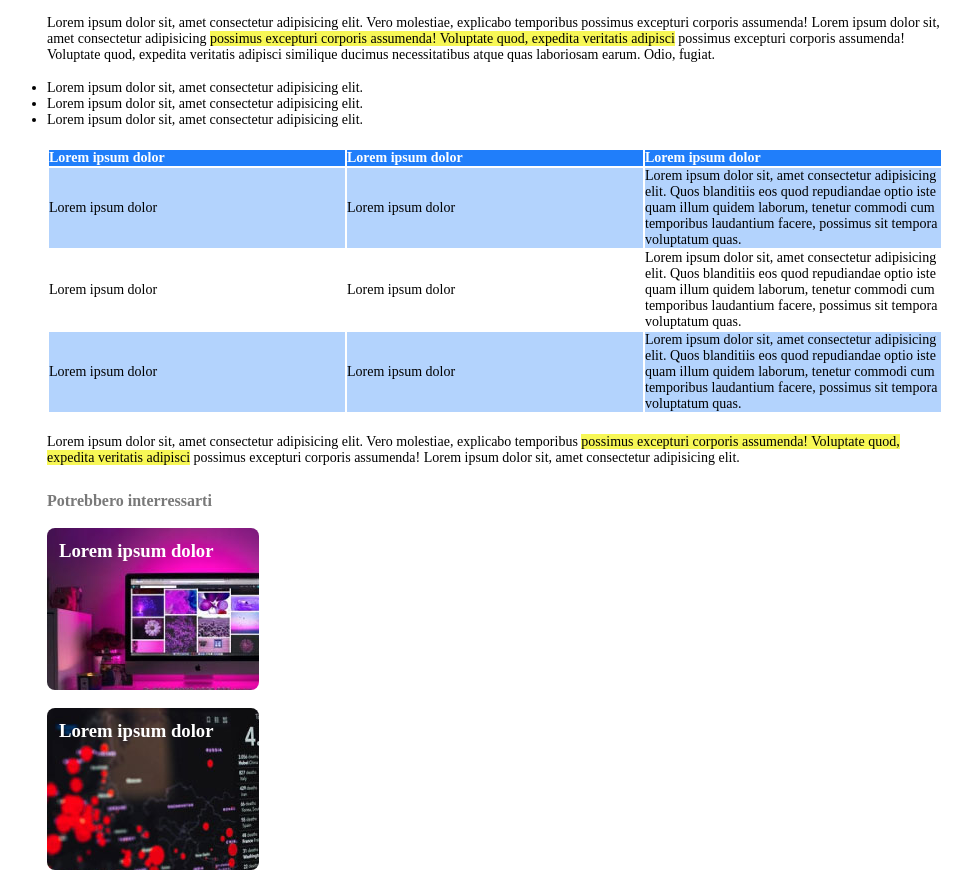
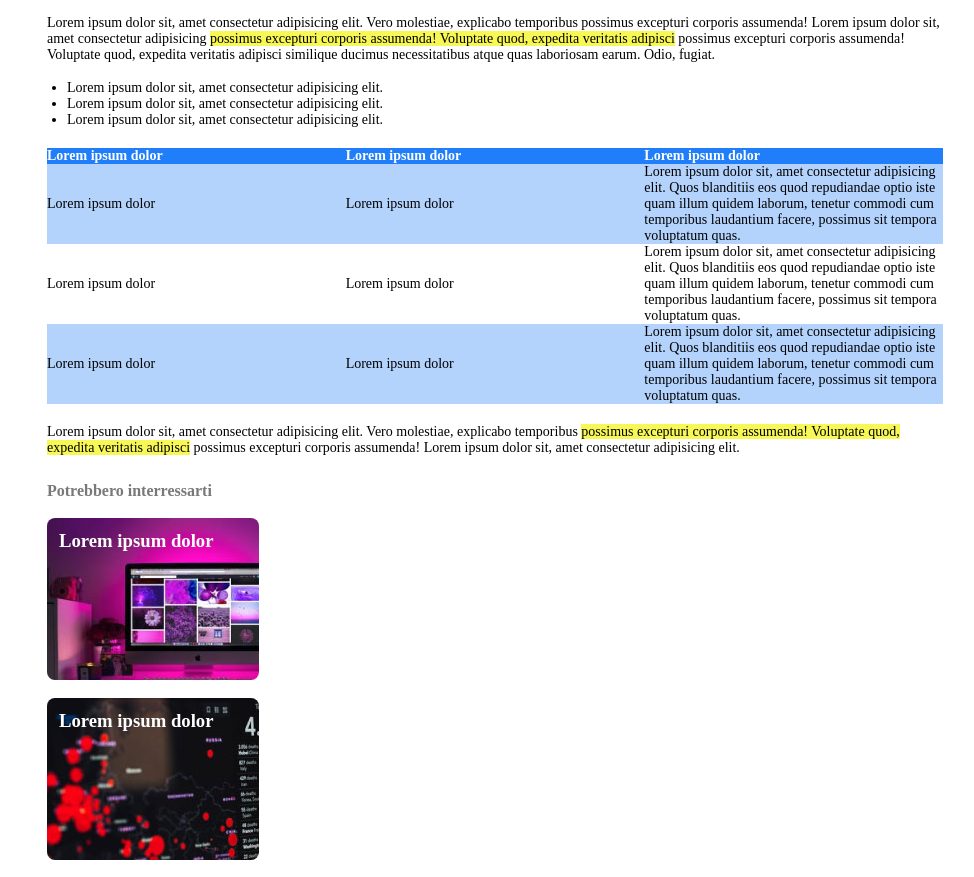
Before and after one commit to Francescosommellaa/html-css-booleaner, a plain HTML site: page Bonus/index.html in a window 1280 px wide. Shown: the part 1006-1883 px from the top of the page, without its empty margins (145-1119 px from the left). Drawn offline with Linux system fonts and the light colour scheme.

Commit message:
ottimizzazione bonus

```diff
--- a/Bonus/style.css
+++ b/Bonus/style.css
@@ -63,10 +63,15 @@ section p  {
     margin: 2% 0;
 }
 
+ul {
+    padding-left: 20px;
+}
+
 
 table {
     text-align: left;
     margin: 20px 0;
+    border-spacing: 0;
 }
 
 thead {
```
